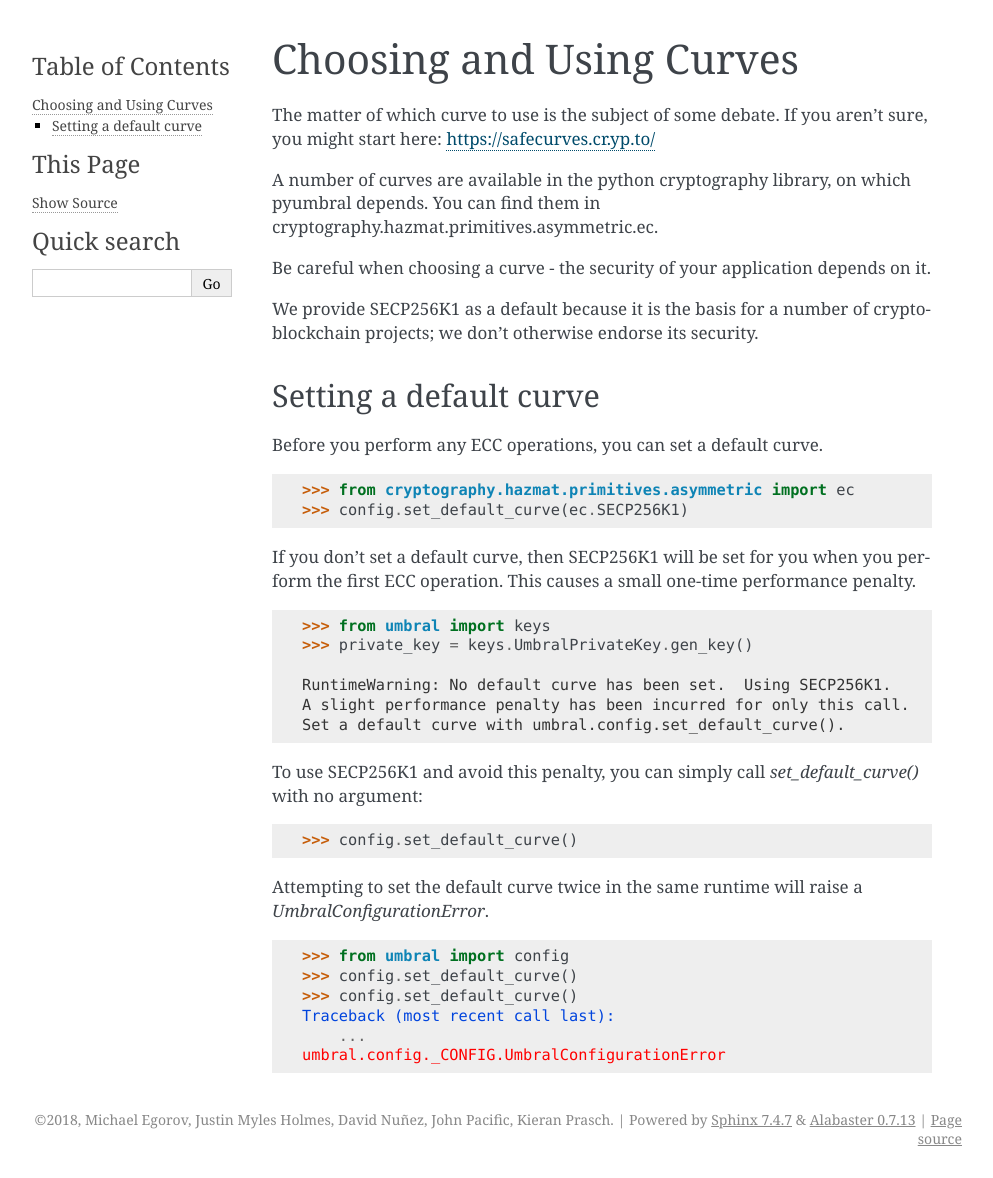
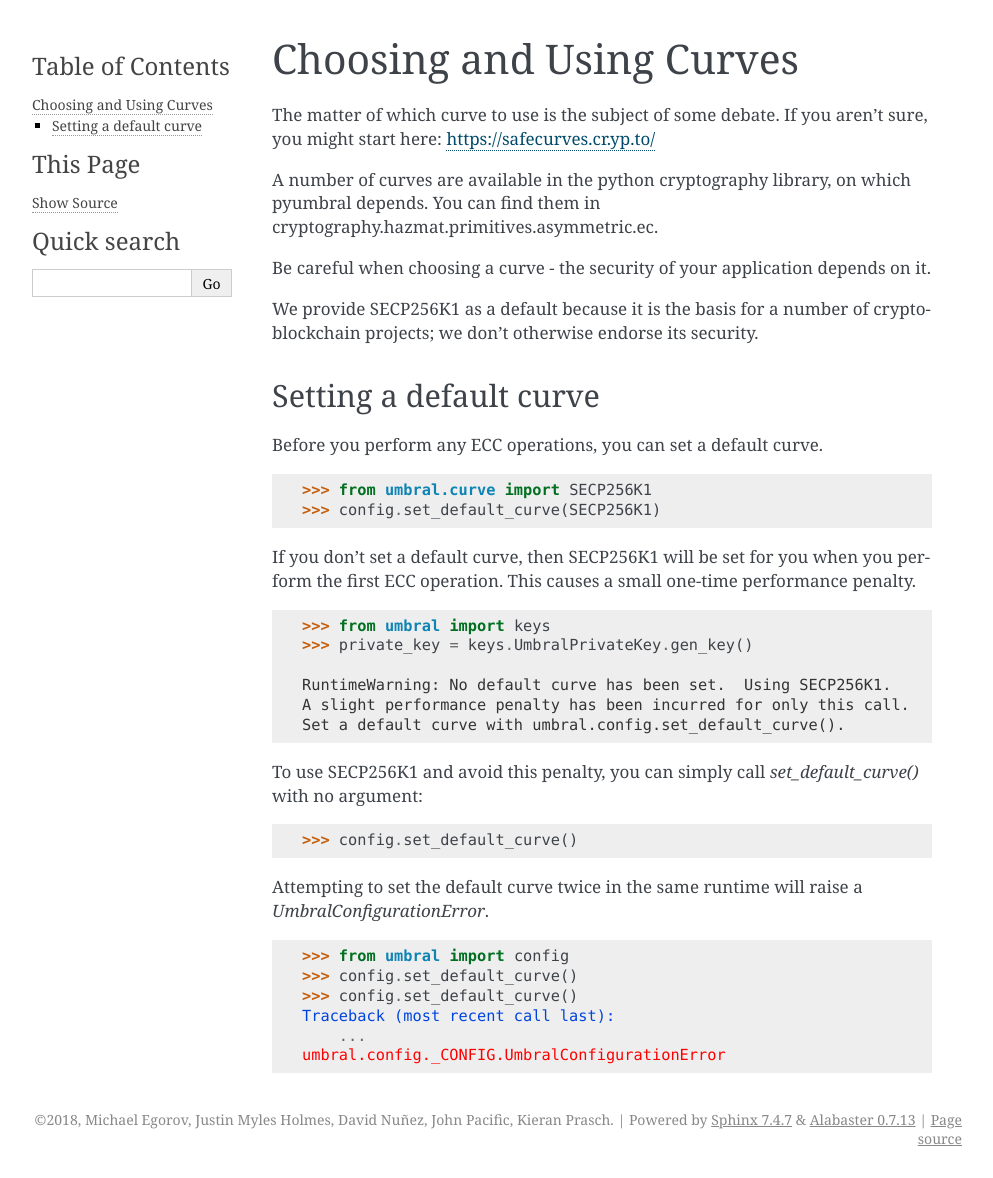
Before and after one commit to nucypher/pyUmbral, a Sphinx documentation site: the page built from docs/source/choosing_and_using_curves.rst, in a window 1280 px wide. Shown: the whole page, without its empty margins (148-1141 px from the left). Built offline with Sphinx 7.4.7, drawn with Linux system fonts in a browser that asks for light colours.

Commit message:
Update sphinx docs

```diff
--- a/docs/source/choosing_and_using_curves.rst
+++ b/docs/source/choosing_and_using_curves.rst
@@ -22,8 +22,8 @@ Before you perform any ECC operations, you can set a default curve.
 
 .. code-block:: python
 
-    >>> from cryptography.hazmat.primitives.asymmetric import ec
-    >>> config.set_default_curve(ec.SECP256K1)
+    >>> from umbral.curve import SECP256K1
+    >>> config.set_default_curve(SECP256K1)
 
 If you don't set a default curve, then SECP256K1 will be set for you when you perform the first ECC
 operation.  This causes a small one-time performance penalty.
--- a/docs/source/using_pyumbral.rst
+++ b/docs/source/using_pyumbral.rst
@@ -33,8 +33,8 @@ The best way to start using pyUmbral is to decide on a elliptic curve to use and
 .. doctest:: capsule_story
 
     >>> from umbral import config
-    >>> from cryptography.hazmat.primitives.asymmetric import ec
-    >>> config.set_default_curve(ec.SECP256K1)
+    >>> from umbral.curve import SECP256K1
+    >>> config.set_default_curve(SECP256K1)
 
 For more information on curves, see :doc:`choosing_and_using_curves`.
 
```
